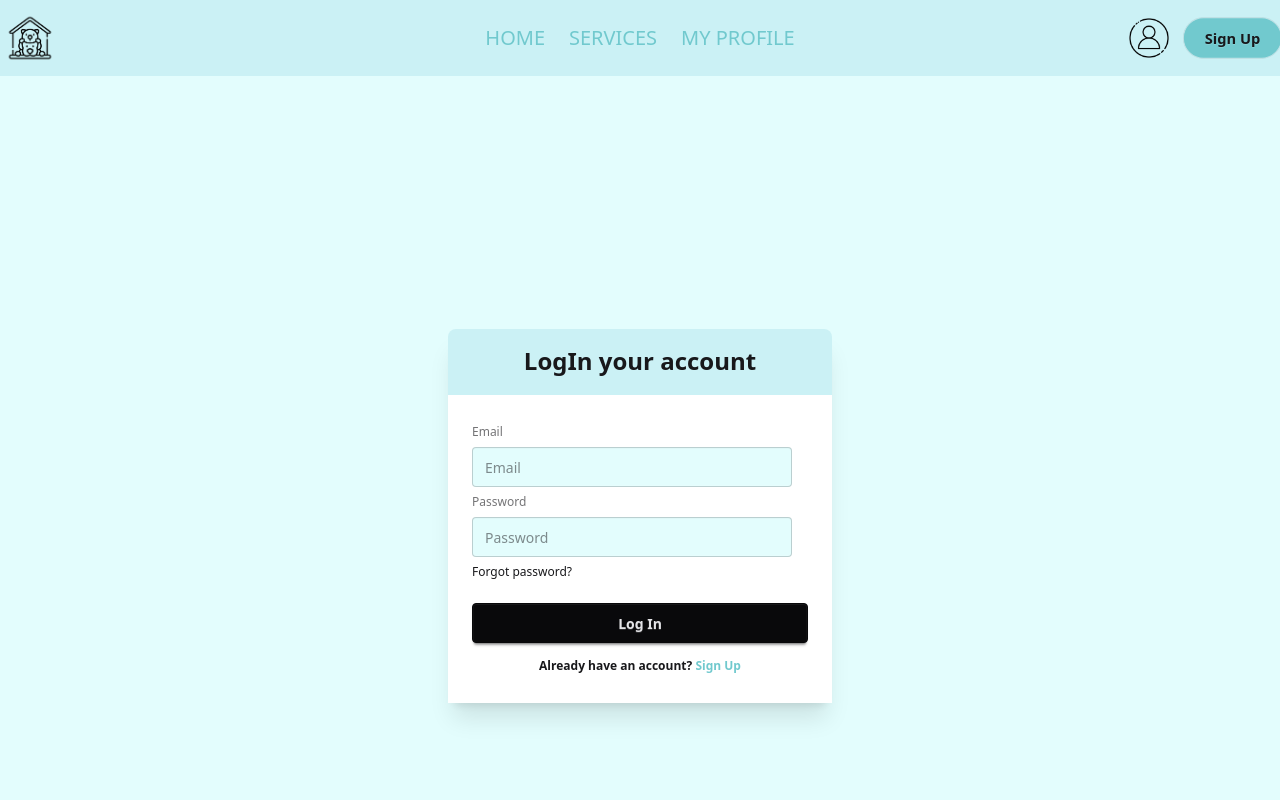
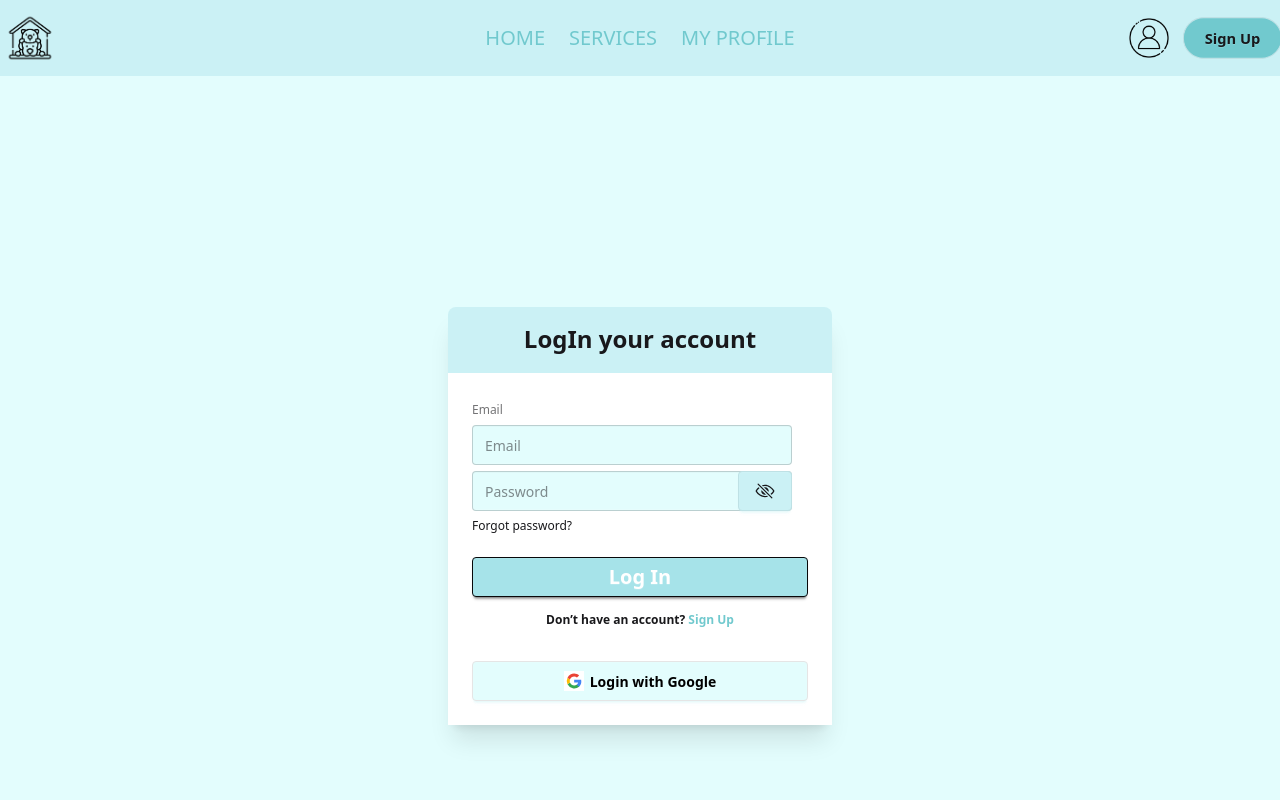
Before and after one commit to getSohelRana/pets-care, a React (Vite) app: page /auth/login in a window 1280 px wide. Shown: the top 800 px of the page. Built offline with nearby package versions, Linux system fonts and the light colour scheme; no server answers.

Commit message:
sign in with google functionality implement done

```diff
--- a/src/components/header/Navbar.jsx
+++ b/src/components/header/Navbar.jsx
@@ -84,6 +84,7 @@ const Navbar = () => {
               className="dropdown-content menu bg-base-200 rounded-box z-1 w-52 p-2 shadow-sm"
             >
               <p>{user && user.email}</p>
+              <Link to="/profile">View Profile</Link>
             </ul>
           </div>
           {user ? (
--- a/src/pages/Login.jsx
+++ b/src/pages/Login.jsx
@@ -1,10 +1,12 @@
-import React, { use } from "react";
+import React, { use, useState } from "react";
 import { Link, useLocation, useNavigate } from "react-router";
 import { AuthContext } from "../provider/AuthProvider";
 import toast, { Toaster } from "react-hot-toast";
+import { IoEyeOffOutline, IoEyeOutline } from "react-icons/io5";
 
 const Login = () => {
-  const {signIn} = use(AuthContext);
+  const { signIn, logInWithGoogle } = use(AuthContext);
+  const [togglePassword, setTogglePassword] = useState(false);
   const location = useLocation();
   const navigate = useNavigate();
   // console.log(location)
@@ -20,15 +22,29 @@ const Login = () => {
     }
 
     signIn(email, password)
-    .then((res)=> {
+      .then((res) => {
         const user = res.user;
-      console.log(user)
-      navigate(`${location.state ? location.state : '/'}`)
-    }).catch((error)=>{
-      toast.error(error.message)
+        console.log(user);
+        navigate(`${location.state ? location.state : "/"}`);
       })
+      .catch((error) => {
+        toast.error(error.message);
+      });
     toast.success("Successfully login!");
-    e.target.reset()
+    e.target.reset();
+  };
+
+  // handle sign with goole
+  const handleGoogleLogin = () => {
+    logInWithGoogle()
+      .then((res) => {
+        const user = res.user;
+        toast.success(`Welcome back, ${user.displayName || "User"}!`);
+        navigate(location.state || "/");
+      })
+      .catch((error) => {
+        toast.error(error.message);
+      });
   };
   return (
     <div className="flex justify-center items-center min-h-screen">
@@ -49,29 +65,77 @@ const Login = () => {
               />
 
               {/* Password */}
-              <label className="label">Password</label>
+              <div className="relative">
                 <input
-                type="password"
+                  type={togglePassword ? "text" : "password"}
                   name="password"
                   className="input"
                   placeholder="Password"
                 />
+                <button
+                  onClick={() => setTogglePassword(!togglePassword)}
+                  type="button"
+                  className="btn absolute top-0 right-4 z-1"
+                >
+                  {togglePassword ? (
+                    <IoEyeOutline size={20} />
+                  ) : (
+                    <IoEyeOffOutline size={20} />
+                  )}
+                </button>
+              </div>
 
               {/* Reset password*/}
               <div>
                 <a className="link link-hover">Forgot password?</a>
               </div>
 
-              <button className="btn btn-neutral mt-4">Log In</button>
+              <button className="btn btn-neutral mt-4 bg-secondary text-white text-xl ">
+                Log In
+              </button>
 
               <p className="text-center font-semibold mt-2">
-                Already have an account?{" "}
+                Don’t have an account?{" "}
                 <span className="text-primary link-hover">
                   <Link to="/auth/signup">Sign Up</Link>
                 </span>
               </p>
             </fieldset>
           </form>
+          {/* Google */}
+          <button
+            onClick={handleGoogleLogin}
+            className="btn bg-base-100 text-black border-[#e5e5e5] mt-5"
+          >
+            <svg
+              aria-label="Google logo"
+              width="20"
+              height="20"
+              xmlns="http://www.w3.org/2000/svg"
+              viewBox="0 0 512 512"
+            >
+              <g>
+                <path d="m0 0H512V512H0" fill="#fff"></path>
+                <path
+                  fill="#34a853"
+                  d="M153 292c30 82 118 95 171 60h62v48A192 192 0 0190 341"
+                ></path>
+                <path
+                  fill="#4285f4"
+                  d="m386 400a140 175 0 0053-179H260v74h102q-7 37-38 57"
+                ></path>
+                <path
+                  fill="#fbbc02"
+                  d="m90 341a208 200 0 010-171l63 49q-12 37 0 73"
+                ></path>
+                <path
+                  fill="#ea4335"
+                  d="m153 219c22-69 116-109 179-50l55-54c-78-75-230-72-297 55"
+                ></path>
+              </g>
+            </svg>
+            Login with Google
+          </button>
         </div>
       </div>
       <Toaster
--- a/src/provider/AuthProvider.jsx
+++ b/src/provider/AuthProvider.jsx
@@ -1,9 +1,9 @@
 import React, { createContext, useEffect, useState } from "react";
-import { createUserWithEmailAndPassword, getAuth, onAuthStateChanged, signInWithEmailAndPassword, signOut } from "firebase/auth";
+import { createUserWithEmailAndPassword, getAuth, GoogleAuthProvider, onAuthStateChanged, signInWithEmailAndPassword, signInWithPopup, signOut } from "firebase/auth";
 import app from "../firebase/firebase.config";
 
 export const AuthContext = createContext();
-
+const googleProvider = new GoogleAuthProvider();
 const auth = getAuth(app);
 
 const AuthProvider = ({ children }) => {
@@ -28,6 +28,12 @@ const AuthProvider = ({ children }) => {
 		return signInWithEmailAndPassword(auth, email, password)
 	}
 
+	// sign in with google
+	const logInWithGoogle = () => {
+		setLoading(true)
+		return signInWithPopup(auth, googleProvider)
+	}
+
 	//authentication state observer and get user data
 	useEffect(()=> {
 		const unsubscribe = onAuthStateChanged(auth, (currentUser) => {
@@ -47,7 +53,8 @@ const AuthProvider = ({ children }) => {
 		singOut,
 		signIn,
 		loading,
-		setLoading
+		setLoading,
+		logInWithGoogle
   };
 
   return (
```
Lines whose indentation alone changed are shown as unchanged.
